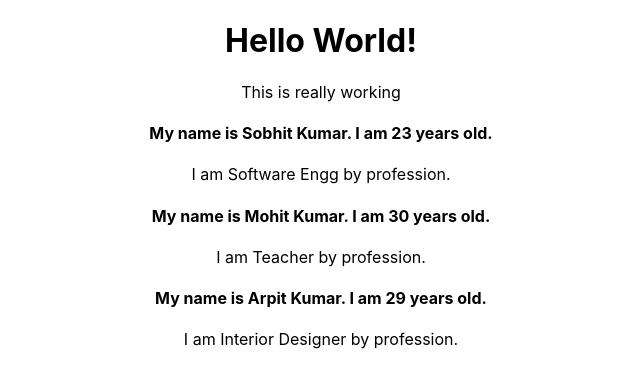
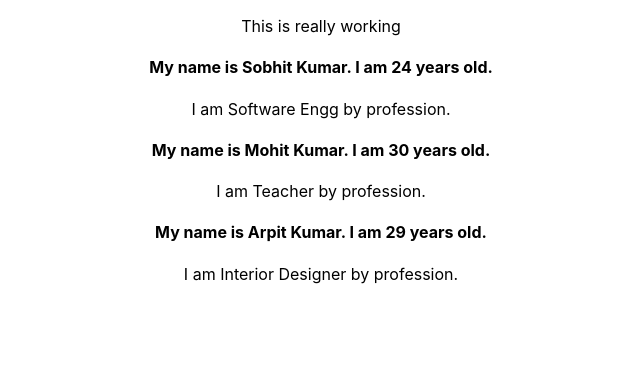
Before and after one commit to MrDroid17/react-basic, a React (Create React App) app: page / in a window 1280 px wide. Shown: the top 388 px of the page, without its empty margins (319-959 px from the left). Built offline with nearby package versions, Linux system fonts and the light colour scheme.

Commit message:
Using State

```diff
--- a/src/App.js
+++ b/src/App.js
@@ -1,19 +1,27 @@
-import React from 'react';
+import React, { Component } from 'react';
 import './App.css';
 import Person from './Person/Person'
 
-function App() {
-  return (
-    <div className="App">
-      <h1>Hello  World!</h1>
-      <p>This is really working</p>
-      <Person name="Sobhit" age="23">I am Software Engg by profession.</Person>
-      <Person name="Mohit" age="30" >I am Teacher by profession.</Person>
-      <Person name="Arpit" age="29" >I am Interior Designer by profession.</Person>
+class App extends Component {
+  state = {
+    persons: [
+      { name: "Sobhit", age: 24, profession: "I am Software Engg by profession." },
+      { name: "Mohit", age: 30, profession: "I am Teacher by profession." },
+      { name: "Arpit", age: 29, profession: "I am Interior Designer by profession." },
+    ]
+  }
 
-    </div>
-  );
-  // return React.createElement('div', null, React.createElement('h1', null, 'Tell me about react.'))
+  render() {
+    return (
+      <div className="App">
+        <p>This is really working</p>
+        <Person name={this.state.persons[0].name} age={this.state.persons[0].age}>{this.state.persons[0].profession}</Person>
+        <Person name={this.state.persons[1].name} age={this.state.persons[1].age}>{this.state.persons[1].profession}</Person>
+        <Person name={this.state.persons[2].name} age={this.state.persons[2].age}>{this.state.persons[2].profession}</Person>
+      </div>
+    );
+    // return React.createElement('div', null, React.createElement('h1', null, 'Tell me about react.'))
+  }
 }
 
 export default App;
```
